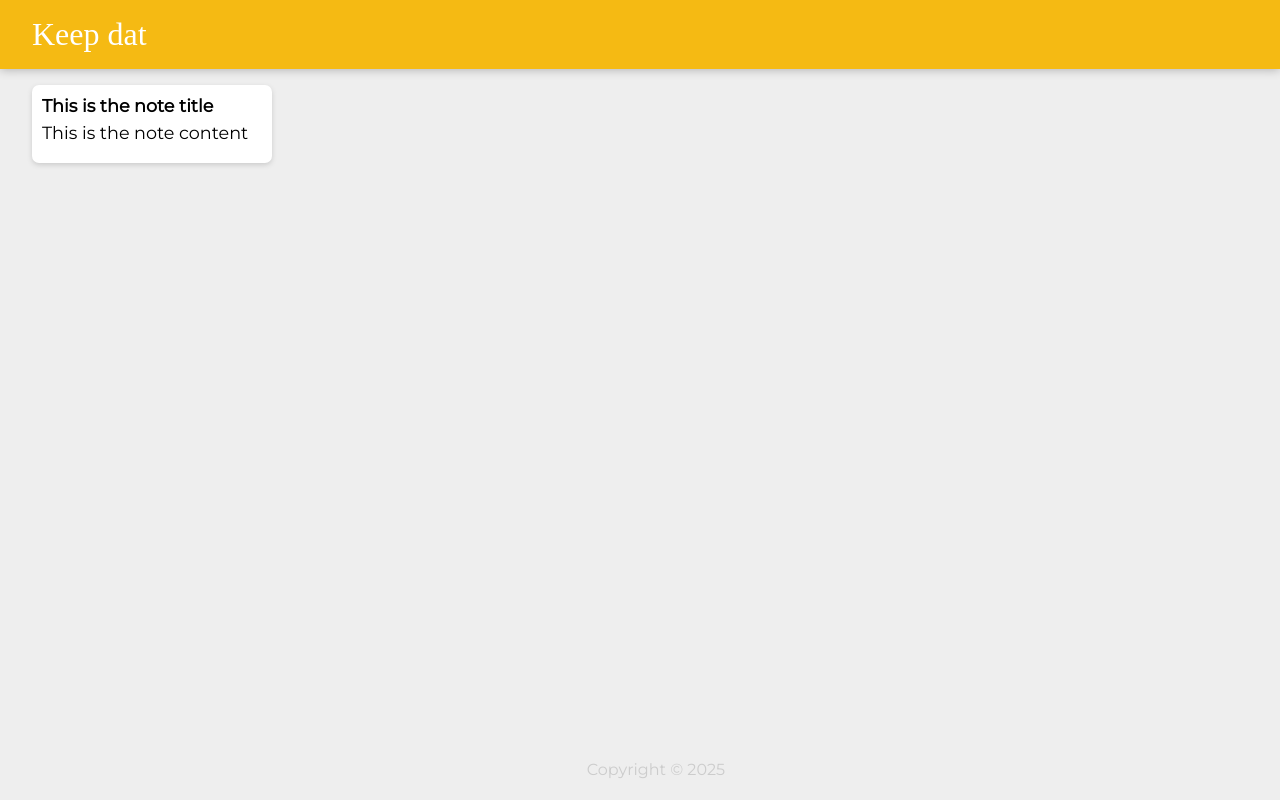
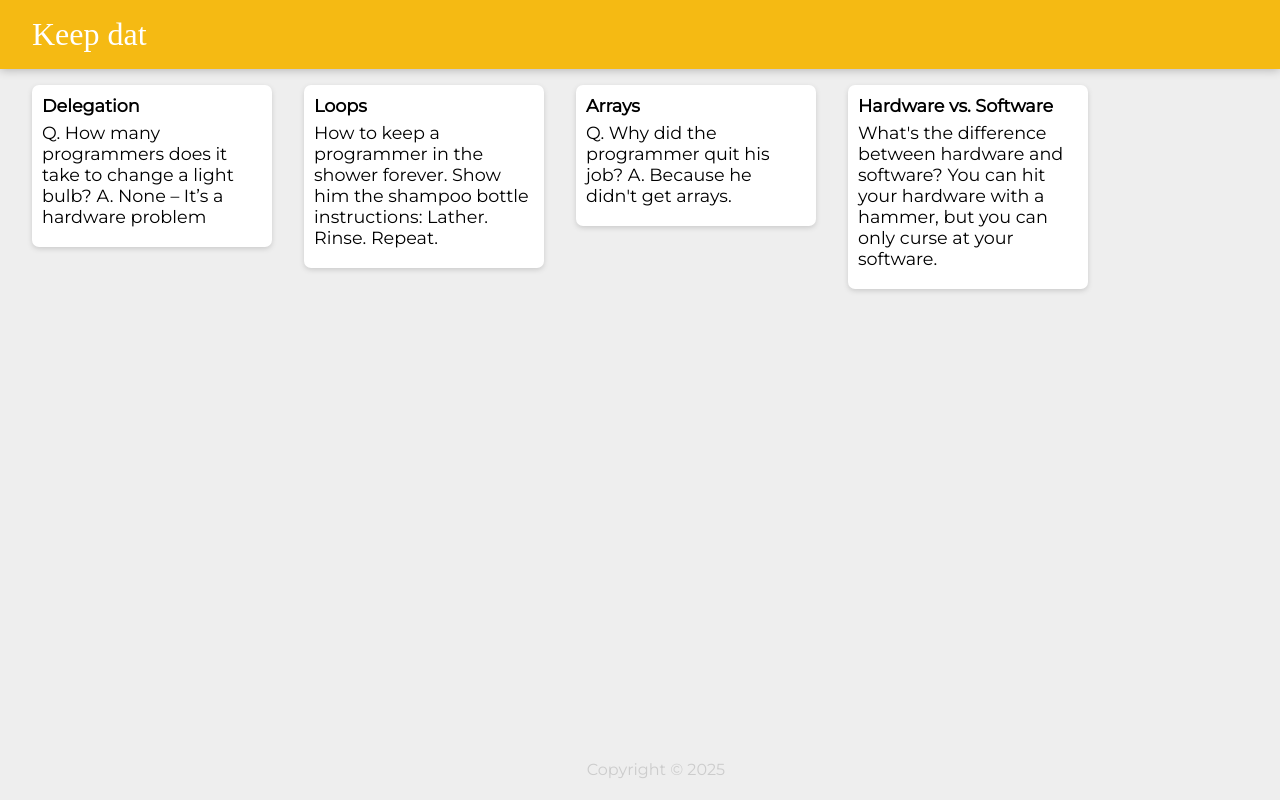
Before and after one commit to jeddnugent/jeddnugent, a React (Create React App) app in the folder React Projects/keep_clone/: page / in a window 1280 px wide. Built offline with nearby package versions, Linux system fonts and the light colour scheme; a web font is replaced by a local one.

Commit message:
Adapting Keep clone to use props for rendering
Pre-made list of note items was created which had to be rendered in the program

```diff
--- a/React Projects/keep_clone/src/components/App.jsx
+++ b/React Projects/keep_clone/src/components/App.jsx
@@ -2,12 +2,19 @@
 import Header from "./Header";
 import Note from "./Note";
 import Footer from "./Footer";
+import notes from "../notes"
 
 function App() {
   return (
     <div>
       <Header />
-      <Note />
+      {notes.map(noteItem => (
+        <Note
+          key={noteItem.key}
+          title={noteItem.title}
+          content={noteItem.content}
+        />
+      ))}
       <Footer />
     </div>
   );
--- a/React Projects/keep_clone/src/components/Note.jsx
+++ b/React Projects/keep_clone/src/components/Note.jsx
@@ -1,10 +1,10 @@
 import React from "react";
 
-function Note(){
+function Note(props){
     return(
         <div className="note">
-            <h1>This is the note title</h1>
-            <p>This is the note content</p>
+            <h1>{props.title}</h1>
+            <p>{props.content}</p>
         </div>
     );
 }
--- /dev/null
+++ b/React Projects/keep_clone/src/notes.js
@@ -0,0 +1,28 @@
+const notes = [
+  {
+    key: 1,
+    title: "Delegation",
+    content:
+      "Q. How many programmers does it take to change a light bulb? A. None – It’s a hardware problem"
+  },
+  {
+    key: 2,
+    title: "Loops",
+    content:
+      "How to keep a programmer in the shower forever. Show him the shampoo bottle instructions: Lather. Rinse. Repeat."
+  },
+  {
+    key: 3,
+    title: "Arrays",
+    content:
+      "Q. Why did the programmer quit his job? A. Because he didn't get arrays."
+  },
+  {
+    key: 4,
+    title: "Hardware vs. Software",
+    content:
+      "What's the difference between hardware and software? You can hit your hardware with a hammer, but you can only curse at your software."
+  }
+];
+
+export default notes;
```
